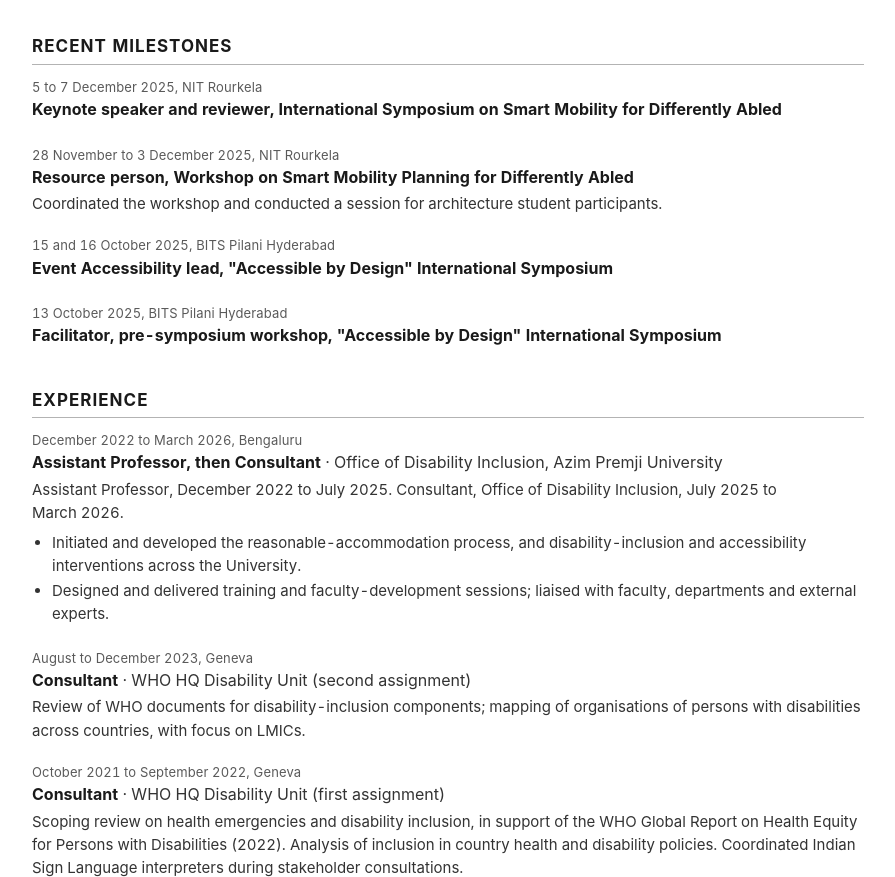
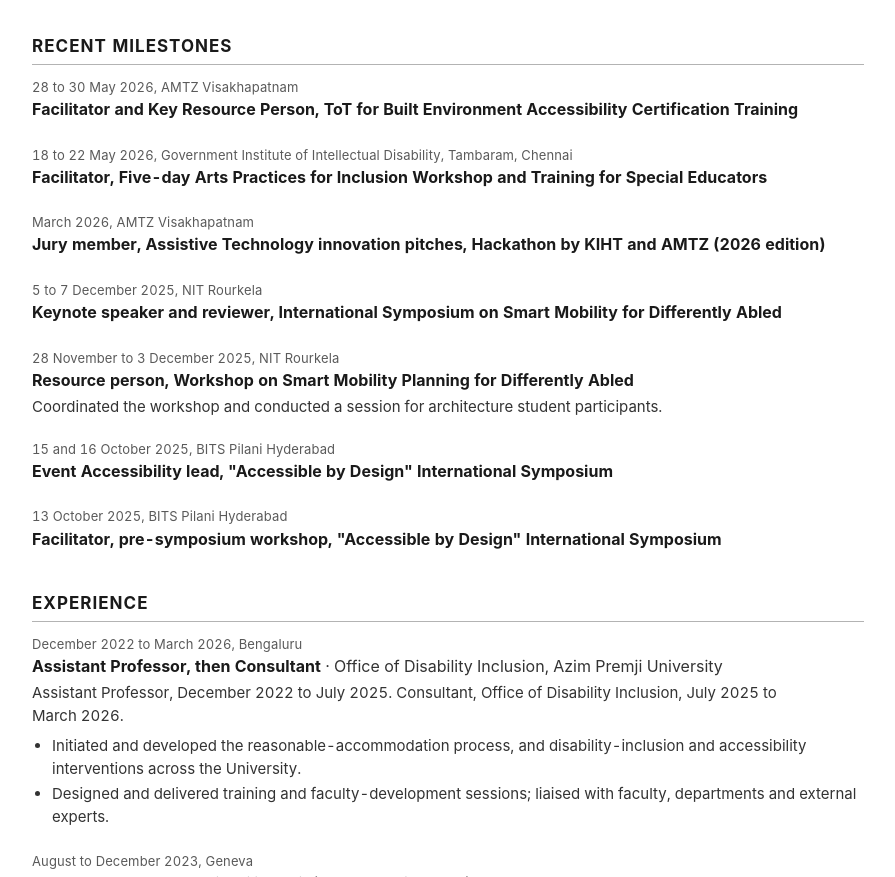
Before and after one commit to deepapalaniappan-a11y/CV, a plain HTML site: page docs/index.html in a window 1280 px wide. Shown: the part 999-1876 px from the top of the page, without its empty margins (192-1087 px from the left). Drawn offline with Linux system fonts and the light colour scheme.

Commit message:
CV: add May 2026 trainings and 2026 KIHT/AMTZ jury role to Recent milestones
Three new entries at the top of Recent milestones, latest first:
ToT for Built Environment Accessibility Certification at AMTZ
Visakhapatnam (28 to 30 May 2026), Arts Practices for Inclusion
Workshop at GIID Tambaram (18 to 22 May 2026), and the 2026 edition
of the KIHT and AMTZ Assistive Technology Hackathon jury role
(March 2026).

Applied to web index.html and the D-single-column print variant.
A-policy-brief and C-modern-quiet have no Recent milestones surface.

```diff
--- a/docs/index.html
+++ b/docs/index.html
@@ -275,6 +275,21 @@ a:focus-visible,button:focus-visible{outline:2px solid var(--link);outline-offse
 <section aria-labelledby="recent-h">
   <h2 id="recent-h">Recent milestones</h2>
   <div class="entries">
+
+    <article class="entry">
+      <p class="when">28 to 30 May 2026, AMTZ Visakhapatnam</p>
+      <p class="who">Facilitator and Key Resource Person, ToT for Built Environment Accessibility Certification Training</p>
+    </article>
+
+    <article class="entry">
+      <p class="when">18 to 22 May 2026, Government Institute of Intellectual Disability, Tambaram, Chennai</p>
+      <p class="who">Facilitator, Five-day Arts Practices for Inclusion Workshop and Training for Special Educators</p>
+    </article>
+
+    <article class="entry">
+      <p class="when">March 2026, AMTZ Visakhapatnam</p>
+      <p class="who">Jury member, Assistive Technology innovation pitches, Hackathon by KIHT and AMTZ (2026 edition)</p>
+    </article>
 
     <article class="entry">
       <p class="when">5 to 7 December 2025, NIT Rourkela</p>
```
Also changed, not shown: docs/print/D-single-column.html (+15 -0 lines).
